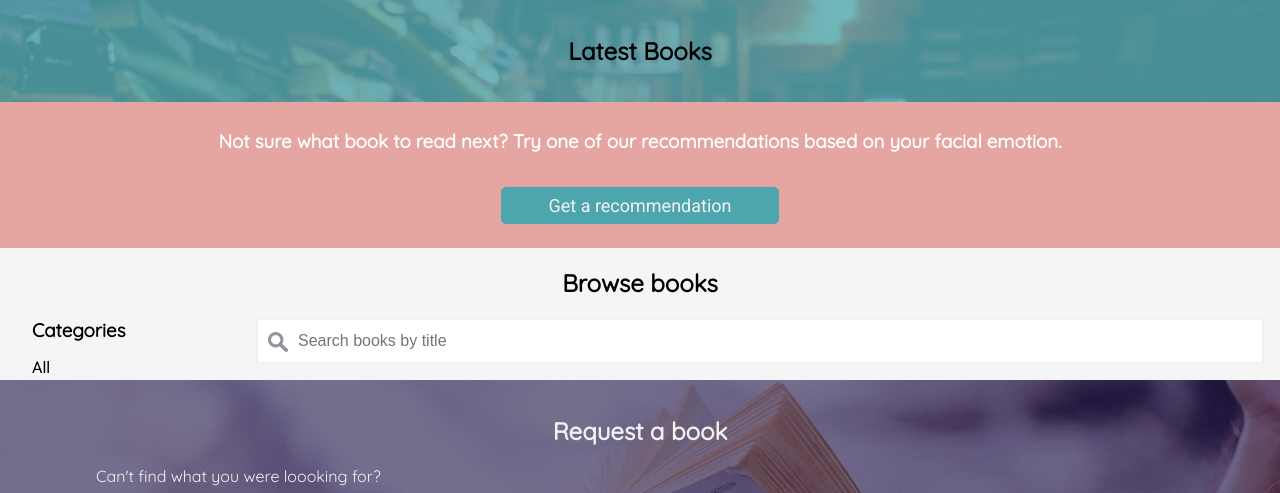
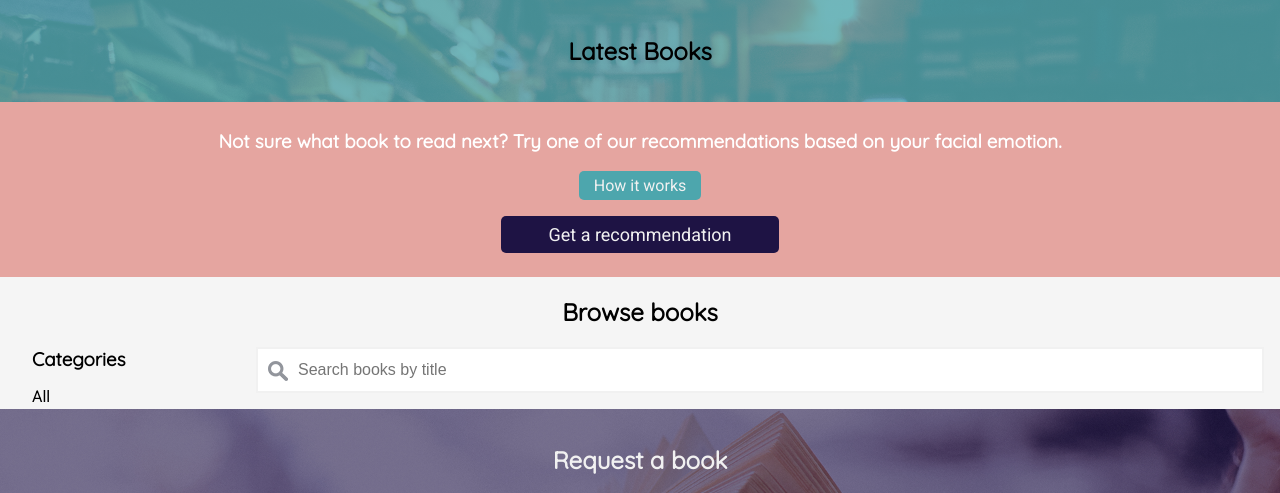
Before and after one commit to valio953/englishbooks, a PHP site: page /storefront.php in a window 1280 px wide. Shown: the part 64-557 px from the top of the page. Run offline with PHP 8.4, Linux system fonts and the light colour scheme; data that the repository does not hold is empty; some libraries are stand-ins or nearby versions.

Commit message:
Fixed storefront styling + reserve modal styling
- added "how it works" button
- added links to the buttons
- added hover animation to some of the buttons
- worked on the styling of the "reserve a book" modal

```diff
--- a/adminpage.php
+++ b/adminpage.php
@@ -38,7 +38,7 @@ for($i=0; $i<count($get_categories); $i++)
 			<article class="nav">
 				<ul>
 					<li><a href="storefront.php"><img  id="logo-image" src="img/logo-white.png"></a></li>
-					<li class="align-right"><button class="log-out-btn">Log out</button>
+					<li class="align-right"><a href="storefront.php"><button class="log-out-btn">Log out</button></a>
 					<li id="storefront-link"><a href="storefront.php">Go to storefront</a></li>
 				</ul>
 			</article>
--- a/css/style.css
+++ b/css/style.css
@@ -410,6 +410,7 @@ body {
     cursor: pointer;
     border-radius: 5px;
     font-size: 16px;
+    margin-top: 1rem;
     margin-bottom: 1rem;
 }
 
@@ -420,7 +421,7 @@ body {
     position: absolute;
     padding-top: 300%;
     padding-left: 350%;
-    margin-left: -20px !important;
+    margin-left: -50px !important;
     margin-top: -120%;
     opacity: 0;
     transition: all 0.8s
@@ -462,7 +463,7 @@ body {
 .recommend-btn {
   display: inline-block;
   border-radius: 5px;
-  background-color: #4DA6AD;
+  background-color: #1E1344;
   border: none;
   color: #f1f1f1;
   text-align: center;
@@ -645,6 +646,11 @@ body {
   cursor: pointer;
   border-radius: 5px;
 }
+
+#request-book button:hover {
+  color:#1E1344;
+}
+
 .req-form {
   font-family: 'Roboto', sans-serif;
   border-radius: 5px;
@@ -747,6 +753,9 @@ body {
   border-radius: 5px;
 }
 
+.login-btn:hover {
+  color:#1E1344;
+}
 
 /* common classes */
 .ul-nostyle {
@@ -782,3 +791,37 @@ body {
 .tooltip:hover .tooltiptext {
     visibility: visible;
 }
+
+.help-btn {
+  /*line-height: 34px;*/
+  /*margin: 0.2em;*/
+  padding: 5px 15px 5px 15px;
+  font-size: 16px;
+  font-family: 'Roboto', sans-serif;
+  background-color: #4DA6AD;
+  color: #f1f1f1;
+  text-align: center;
+  text-decoration: none;
+  display: inline-block;
+  border: none;
+  cursor: pointer;
+  border-radius: 5px;
+}
+.help-btn:hover {
+  color:#1E1344;
+}
+
+/*Reserve modal*/
+.input-rsv-text {
+  width: 72%;
+  font-family: 'Roboto', sans-serif;
+  border-radius: 5px;
+  background-color: #fff;
+  padding: 0.5rem;
+  font-size: 14px;
+  border: 1px solid #5e5e5e;
+  margin-top: 1rem;
+}
+.reserve-book-modal-body {
+  text-align: center;
+}
--- a/js/books.js
+++ b/js/books.js
@@ -130,10 +130,10 @@ var books = {
 					bookCardsSrc += '							<span onclick="displayNone(' + parse_response[i].book_isbn + ');" class="close" id="close-' + parse_response[i].book_isbn + '">&times;</span>';
 					bookCardsSrc += '							<h3>Reserve a book</h3>';
 					bookCardsSrc += '						</article>';
-					bookCardsSrc += '						<article class="add-book-modal-body">';
+					bookCardsSrc += '						<article class="reserve-book-modal-body">';
 					bookCardsSrc += '							<p>You are about to reserve: ' + parse_response[i].book_title + '</p>';
-					bookCardsSrc += '							<input id="input_reserve_name_' + parse_response[i].book_isbn + '" type="text" placeholder="Enter your name" />';
-					bookCardsSrc += '							<input id="input_reserve_email_' + parse_response[i].book_isbn + '" type="email" placeholder="Enter your email" />';
+					bookCardsSrc += '							<input class="input-rsv-text" id="input_reserve_name_' + parse_response[i].book_isbn + '" type="text" placeholder="Enter your name" /><br/>';
+					bookCardsSrc += '							<input class="input-rsv-text" id="input_reserve_email_' + parse_response[i].book_isbn + '" type="email" placeholder="Enter your email" /><br/>';
 					bookCardsSrc += '							<button class="reserve-btn" onclick="books.reserveBook(' + parse_response[i].book_isbn + ');">RESERVE BOOK</button>';
 					bookCardsSrc += '						</article>';
 					bookCardsSrc += '					</article>';
--- a/storefront.php
+++ b/storefront.php
@@ -35,9 +35,9 @@ for($i=0; $i<count($get_categories); $i++)
 			<article class="nav">
 				<ul>
 					<li><a href="storefront.php"><img  id="logo-image" src="img/logo-white.png"></a></li>
-          <li class="nav-link"><a href="storefront.php">Request a book</a></li>
-          <li class="nav-link"><a href="storefront.php">Get a recommendation</a></li>
-          <li class="nav-link"><a href="storefront.php">Browse books</a></li>
+          <li class="nav-link"><a href="#request-book">Request a book</a></li>
+          <li class="nav-link"><a href="#recommend">Get a recommendation</a></li>
+          <li class="nav-link"><a href="#browse-books">Browse books</a></li>
 				</ul>
 			</article>
 		</section>
@@ -54,6 +54,7 @@ for($i=0; $i<count($get_categories); $i++)
 
 
 			<!-- Trigger/Open The Modal -->
+			<a href="https://www.youtube.com/watch?v=1laHtmi-9-M" target="_blank"><button class="help-btn"><span>How it works</span></button></a><br/>
 			<button class="recommend-btn"><span>Get a recommendation</span></button>
 
 			<!-- The Modal -->
@@ -62,7 +63,7 @@ for($i=0; $i<count($get_categories); $i++)
 			  <article class="add-book-modal-content">
 					<article class="add-book-modal-header">
 				    <span class="close">&times;</span>
-				    <h3>Add a new book</h3>
+				    <h3>Get a book recommendation</h3>
 				  </article>
 				  <article class="add-book-modal-body">
 						<div id="my_camera"></div>
@@ -120,7 +121,7 @@ for($i=0; $i<count($get_categories); $i++)
   <footer>
 		<section id="storefront-footer">
 			<article id="fb-stf">
-				<button class="facebook-btn">Follow us on Facebook</button>
+				<a href="https://www.facebook.com/englishbooksaarhus" target="_blank"><button class="facebook-btn">Follow us on Facebook</button></a>
 			</article>
 			<article id="bookstore-details-stf">
 				<p><i class="fa fa-map-marker"></i> Frederiks Allé 53, 8000 Aarhus C</p>
@@ -134,7 +135,7 @@ for($i=0; $i<count($get_categories); $i++)
 				<p>Sun, Mon <strong>CLOSED</strong></p>
 			</article>
 			<article id="login-stf">
-				<button class="login-btn">Login as admin</button>
+				<a href="adminpage.php"><button class="login-btn">Login as admin</button></a>
 			</article>
 		</section>
 	</footer>
```
